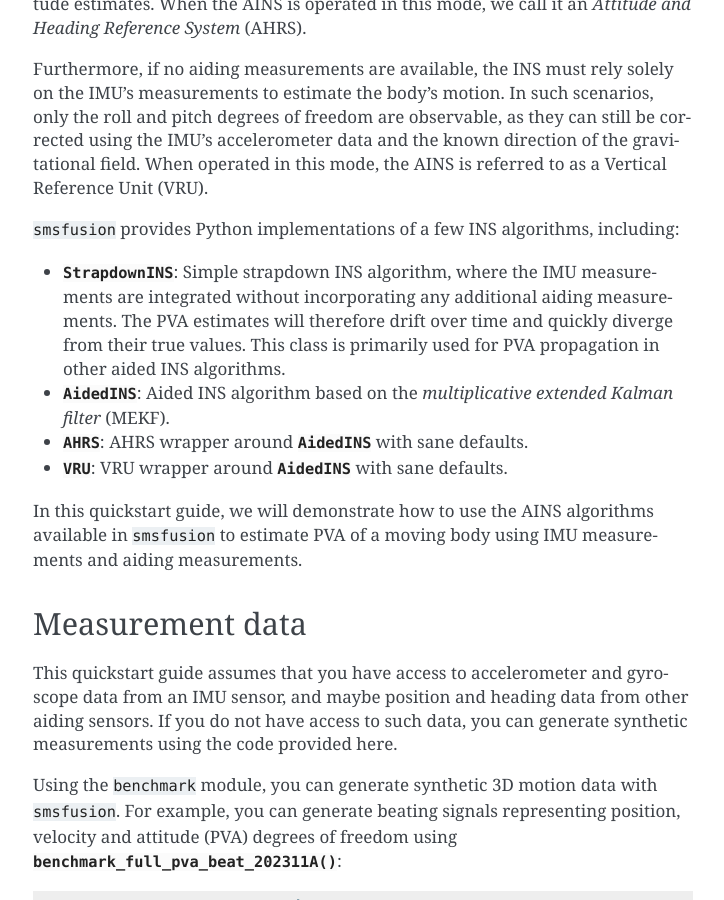
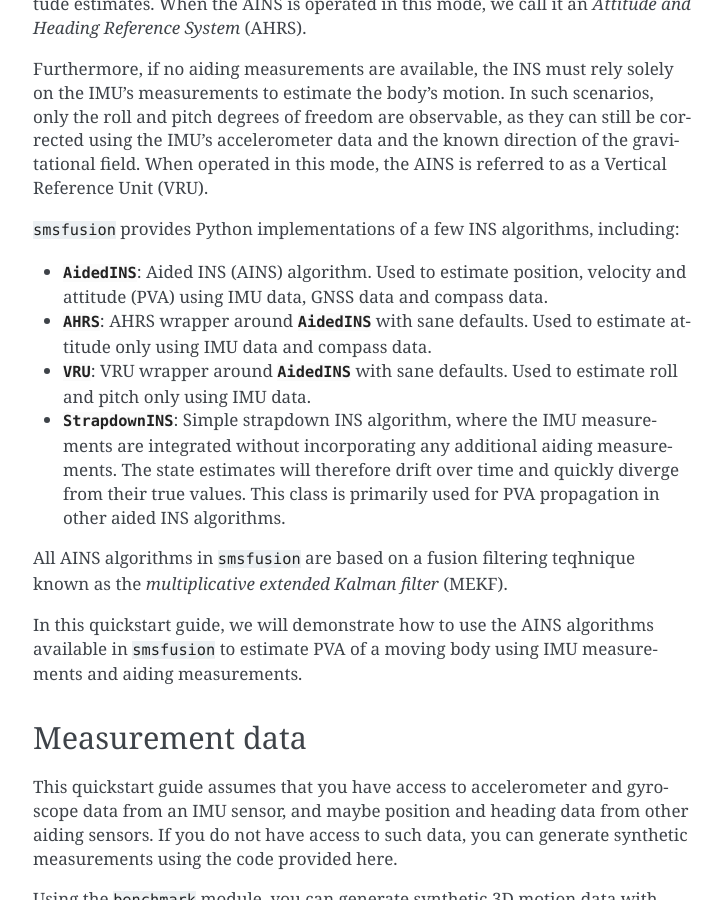
Before and after one commit to 4Subsea/smsfusion-python, a Sphinx documentation site: the page built from docs/user_guide/quickstart.rst, in a window 1280 px wide and 900 px high, scrolled down 526 px. Shown: the whole window, without its empty margins (387-1111 px from the left). Built offline with Sphinx 7.4.7, drawn with Linux system fonts in a browser that asks for light colours.

```diff
--- a/docs/user_guide/quickstart.rst
+++ b/docs/user_guide/quickstart.rst
@@ -28,13 +28,19 @@ Unit (VRU).
 
 ``smsfusion`` provides Python implementations of a few INS algorithms, including:
 
+* :class:`~smsfusion.AidedINS`: Aided INS (AINS) algorithm. Used to estimate position,
+  velocity and attitude (PVA) using IMU data, GNSS data and compass data.
+* :class:`~smsfusion.AHRS`: AHRS wrapper around :class:`~smsfusion.AidedINS` with sane defaults.
+  Used to estimate attitude only using IMU data and compass data.
+* :class:`~smsfusion.VRU`: VRU wrapper around :class:`~smsfusion.AidedINS` with sane defaults.
+  Used to estimate roll and pitch only using IMU data.
 * :class:`~smsfusion.StrapdownINS`: Simple strapdown INS algorithm, where the
   IMU measurements are integrated without incorporating any additional aiding measurements.
-  The PVA estimates will therefore drift over time and quickly diverge from their true values.
+  The state estimates will therefore drift over time and quickly diverge from their true values.
   This class is primarily used for PVA propagation in other aided INS algorithms.
-* :class:`~smsfusion.AidedINS`: Aided INS algorithm based on the `multiplicative extended Kalman filter` (MEKF).
-* :class:`~smsfusion.AHRS`: AHRS wrapper around :class:`~smsfusion.AidedINS` with sane defaults.
-* :class:`~smsfusion.VRU`: VRU wrapper around :class:`~smsfusion.AidedINS` with sane defaults.
+
+All AINS algorithms in ``smsfusion`` are based on a fusion filtering teqhnique known
+as the `multiplicative extended Kalman filter` (MEKF).
 
 In this quickstart guide, we will demonstrate how to use the AINS algorithms
 available in ``smsfusion`` to estimate PVA of a moving body using IMU measurements
```
